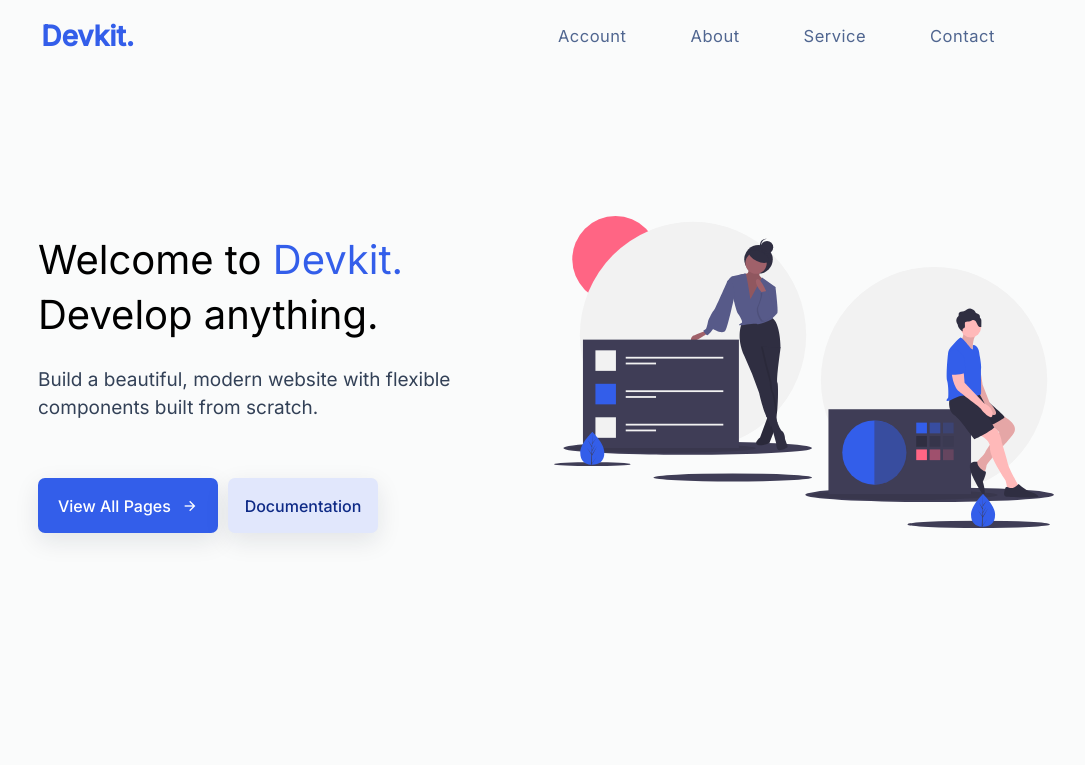
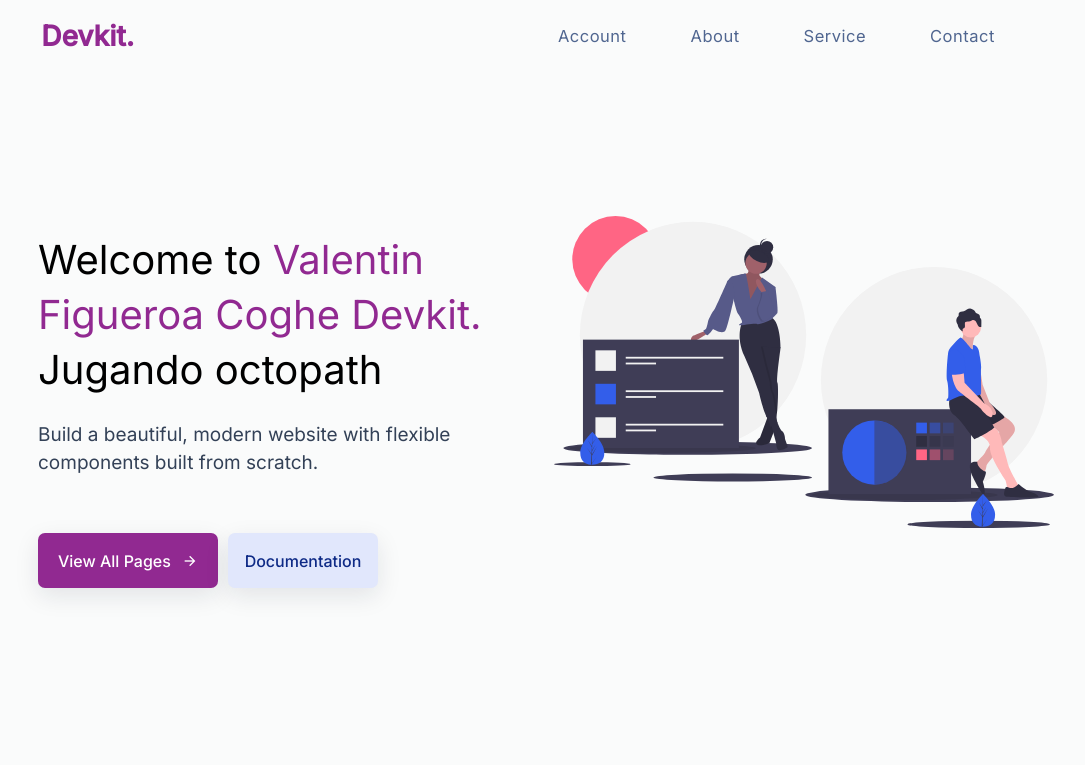
Before and after one commit to Vfigueroa21/Proyecto-1-valen, a plain HTML site: page index.html in a window 1280 px wide. Shown: the top 765 px of the page, without its empty margins (106-1191 px from the left). Drawn offline with nearby package versions, Linux system fonts and the light colour scheme.

Commit message:
1 modificacio

```diff
--- a/css/style.css
+++ b/css/style.css
@@ -15,7 +15,7 @@
 
 /* ==== CSS VARIABLES ==== */
 :root {
-  --primary-color: #335eea;
+  --primary-color: #912991;
   --link-color: #506690;
   --btn-hover-color: #2b50c7;
   --lg-heading: #161c2d;
--- a/index.html
+++ b/index.html
@@ -59,9 +59,9 @@
         <div class="grid-cols-2">
           <div class="grid-item-1">
             <h1 class="main-heading">
-              Welcome to <span>Devkit.</span>
+              Welcome to <span> Valentin Figueroa Coghe Devkit.</span>
               <br />
-              Develop anything.
+              Jugando octopath
             </h1>
             <p class="info-text">
               Build a beautiful, modern website with flexible components built
```
